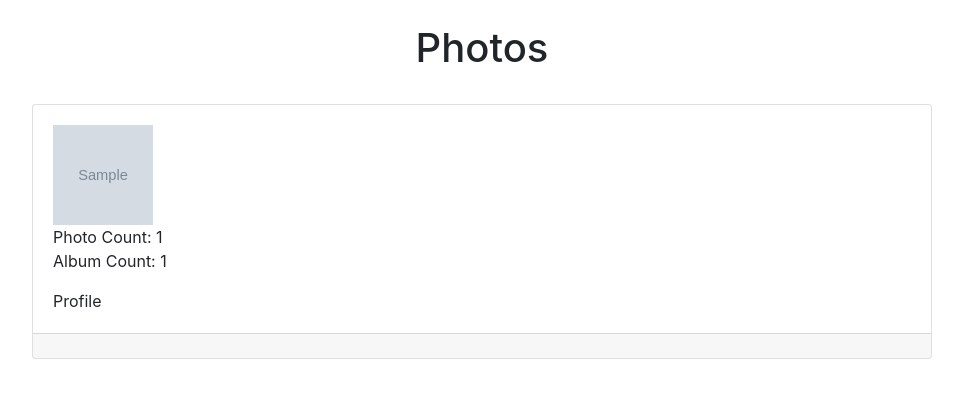
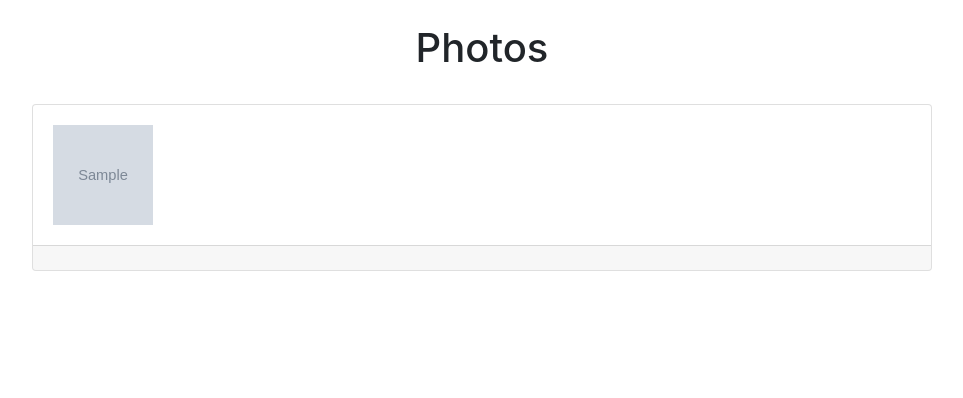
Before and after one commit to ztaylor2/django-imager, a Django app: template imagersite/imager_images/templates/imager_images/photo.html in a window 1280 px wide. Shown: the part 56-454 px from the top of the page, without its empty margins (158-1121 px from the left). Run offline with Django 3.2, Linux system fonts and the light colour scheme; tables that the repository leaves empty hold one stand-in row (values such as "Sample post"); the template is opened without the code that fills it: values that come from a table or form of the project are taken from there, most other values are stand-ins (such as "Sample title", 1, 10 or a date in 2020); grey boxes marked "Sample" are stand-in pictures; some libraries are stand-ins or nearby versions.

```diff
--- a/imagersite/imager_images/templates/imager_images/album.html
+++ b/imagersite/imager_images/templates/imager_images/album.html
@@ -9,8 +9,6 @@
       <div class="card">
         <div class="card-body">
           <img src="{{ photo.image.url }}" style="height: 100px; width: 100px;"/>
-            <p class="card-text">Photo Count: {{ data.num_photos }} <br> Album Count: {{ data.num_albums }}</p>
-            <p class="card-text">Profile</p>
         </div>
         <div class="card-footer text-muted">
         </div>
--- a/imagersite/imager_images/templates/imager_images/photo.html
+++ b/imagersite/imager_images/templates/imager_images/photo.html
@@ -9,8 +9,6 @@
       <div class="card">
         <div class="card-body">
           <img src="{{ photo.image.url }}" style="height: 100px; width: 100px;"/>
-            <p class="card-text">Photo Count: {{ data.num_photos }} <br> Album Count: {{ data.num_albums }}</p>
-            <p class="card-text">Profile</p>
         </div>
         <div class="card-footer text-muted">
         </div>
```
